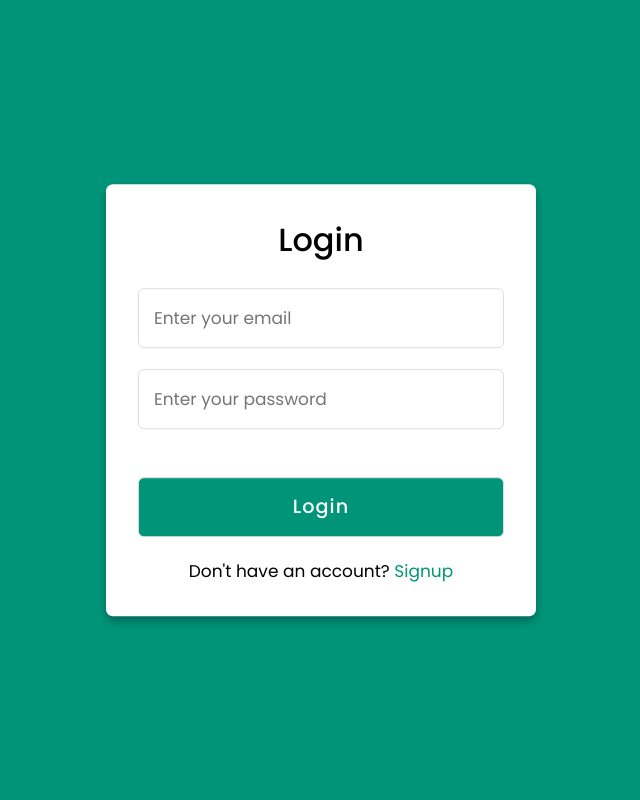
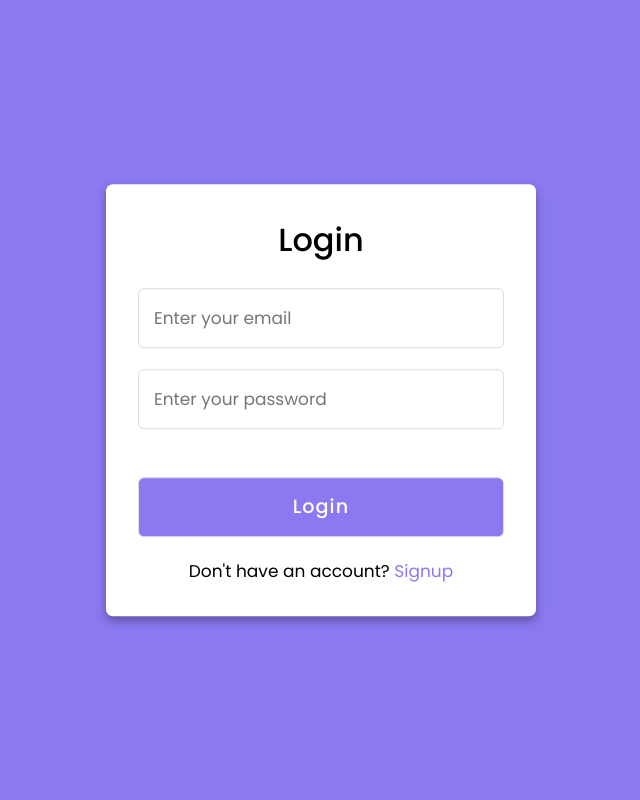
Before and after one commit to 28vignesh28/Vehicle_Rental, a PHP site: page /login.php in a window 1280 px wide. Shown: the whole page, without its empty margins (319-959 px from the left). Run offline with PHP 8.4, Linux system fonts and the light colour scheme.

Commit message:
login background colour

```diff
--- a/login_style.css
+++ b/login_style.css
@@ -8,7 +8,7 @@
 body{
   min-height: 100vh;
   width: 100%;
-  background: #009579;
+  background: #8a79f0;
 }
 .container{
   position: absolute;
@@ -57,7 +57,7 @@ body{
  }
 .form a{
   font-size: 16px;
-  color: #009579;
+  color: #8a79f0;
   text-decoration: none;
 }
 .form a:hover{
@@ -65,7 +65,7 @@ body{
 }
 .form input.button{
   color: #fff;
-  background: #009579;
+  background: #8a79f0;
   font-size: 1.2rem;
   font-weight: 500;
   letter-spacing: 1px;
@@ -74,14 +74,14 @@ body{
   transition: 0.4s;
 }
 .form input.button:hover{
-  background: #006653;
+  background: #7a68e0;
 }
 .signup{
   font-size: 17px;
   text-align: center;
 }
 .signup label{
-  color: #009579;
+  color: #8a79f0;
   cursor: pointer;
 }
 .signup label:hover{
```
